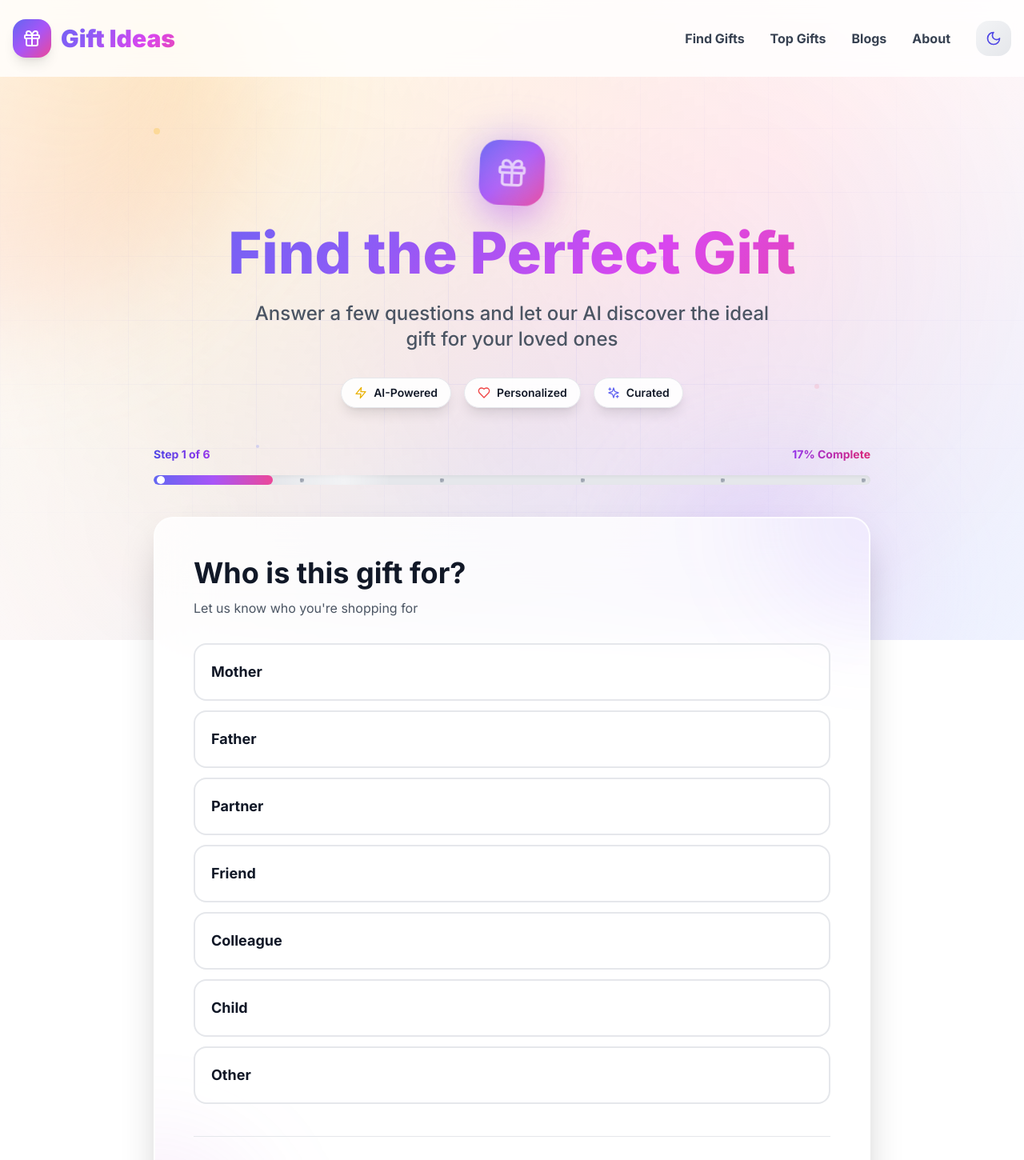
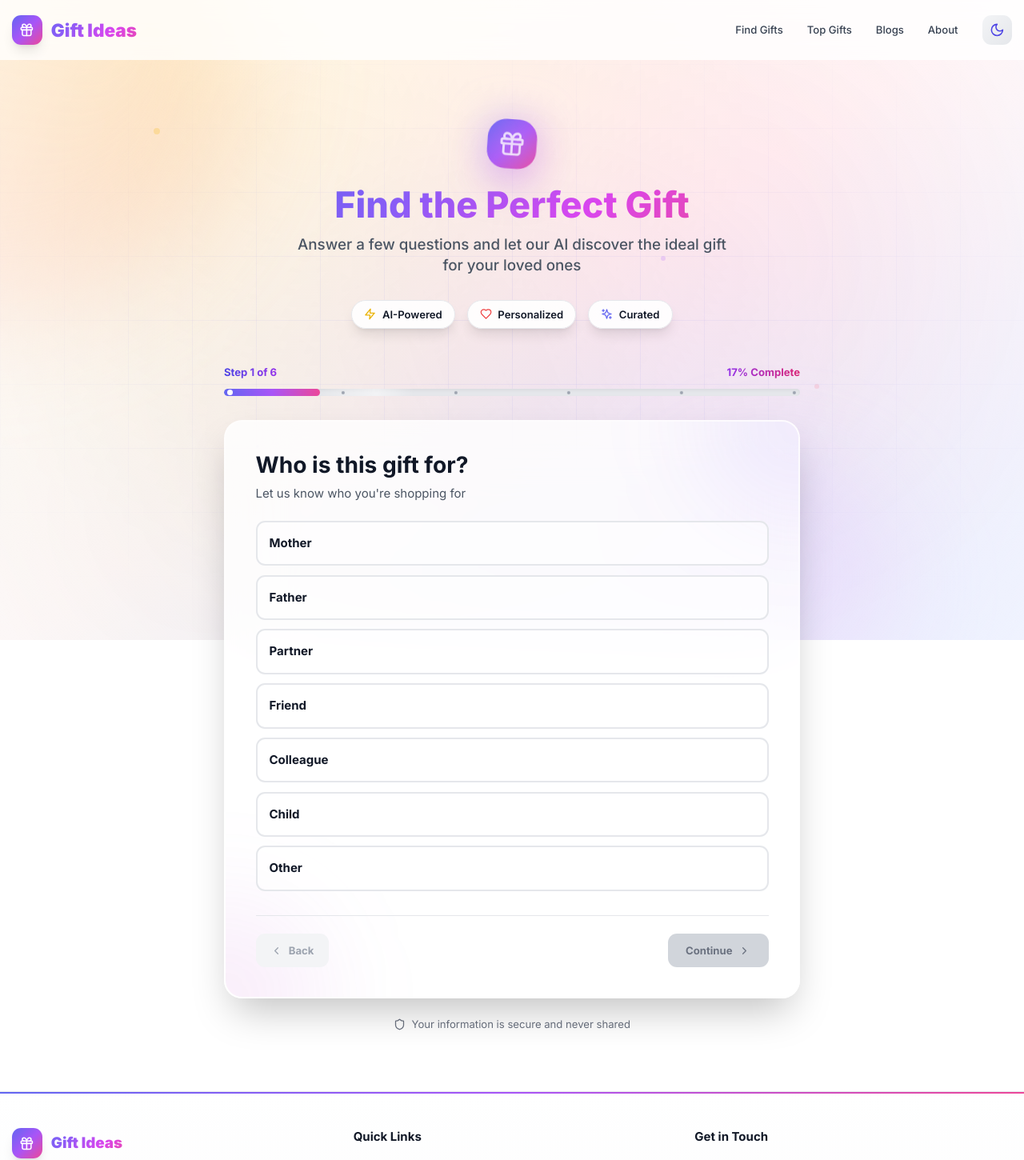
Before and after one commit to SosoPkhakadze/gift-ideas, a Next.js app: page / in a window 1280 px wide. Shown: the top 1450 px of the page at 80% size. Built offline with nearby package versions, Linux system fonts and the light colour scheme.

Commit message:
Adjusted sizes

```diff
--- a/src/components/Header.tsx
+++ b/src/components/Header.tsx
@@ -49,8 +49,8 @@ const Header = () => {
   return (
     <header className={`sticky top-0 z-50 transition-all duration-300 ${
       scrolled
-        ? 'py-3 md:py-4 bg-white/95 dark:bg-gray-900/95 backdrop-blur-xl shadow-lg shadow-gray-200/50 dark:shadow-gray-900/50'
-        : 'py-5 md:py-6 bg-white/80 dark:bg-gray-900/80 backdrop-blur-md'
+        ? 'py-3 bg-white/95 dark:bg-gray-900/95 backdrop-blur-xl shadow-lg shadow-gray-200/50 dark:shadow-gray-900/50'
+        : 'py-4 md:py-5 bg-white/80 dark:bg-gray-900/80 backdrop-blur-md'
     }`}>
       <div className="container mx-auto px-4">
         <div className="flex justify-between items-center">
@@ -61,12 +61,12 @@ const Header = () => {
               whileTap={{ scale: 0.95 }}
               className="relative"
             >
-              <div className="w-10 h-10 md:w-12 md:h-12 bg-gradient-to-br from-indigo-500 via-purple-500 to-pink-500 rounded-2xl flex items-center justify-center shadow-lg group-hover:shadow-2xl group-hover:shadow-purple-500/50 transition-all duration-300">
-                <Gift className="w-5 h-5 md:w-6 md:h-6 text-white" />
+              <div className="w-9 h-9 md:w-10 md:h-10 bg-gradient-to-br from-indigo-500 via-purple-500 to-pink-500 rounded-xl flex items-center justify-center shadow-lg group-hover:shadow-2xl group-hover:shadow-purple-500/50 transition-all duration-300">
+                <Gift className="w-4 h-4 md:w-5 md:h-5 text-white" />
               </div>
-              <div className="absolute inset-0 bg-gradient-to-br from-indigo-400 via-purple-400 to-pink-400 rounded-2xl blur-xl opacity-0 group-hover:opacity-50 transition-opacity duration-300"></div>
+              <div className="absolute inset-0 bg-gradient-to-br from-indigo-400 via-purple-400 to-pink-400 rounded-xl blur-xl opacity-0 group-hover:opacity-50 transition-opacity duration-300"></div>
             </motion.div>
-            <span className="text-2xl md:text-3xl font-black gradient-text">
+            <span className="text-xl md:text-2xl font-black gradient-text">
               Gift Ideas
             </span>
           </Link>
@@ -77,7 +77,7 @@ const Header = () => {
               <Link
                 key={link.href}
                 href={link.href}
-                className="relative text-gray-700 dark:text-gray-300 hover:text-transparent font-bold transition-all duration-300 group"
+                className="relative text-gray-700 dark:text-gray-300 hover:text-transparent font-medium transition-all duration-300 group text-sm"
               >
                 <span className="relative z-10 group-hover:bg-gradient-to-r group-hover:from-indigo-600 group-hover:to-purple-600 group-hover:bg-clip-text group-hover:text-transparent">
                   {link.label}
@@ -91,7 +91,7 @@ const Header = () => {
               whileHover={{ scale: 1.1 }}
               whileTap={{ scale: 0.9 }}
               onClick={toggleDarkMode}
-              className="p-3 rounded-2xl bg-gradient-to-br from-gray-100 to-gray-200 dark:from-gray-800 dark:to-gray-700 hover:shadow-lg transition-all duration-300 relative overflow-hidden group"
+              className="p-2.5 rounded-xl bg-gradient-to-br from-gray-100 to-gray-200 dark:from-gray-800 dark:to-gray-700 hover:shadow-lg transition-all duration-300 relative overflow-hidden group"
               aria-label="Toggle dark mode"
             >
               <AnimatePresence mode="wait">
@@ -174,7 +174,7 @@ const Header = () => {
                     <Link
                       href={link.href}
                       onClick={() => setMobileMenuOpen(false)}
-                      className="block px-6 py-4 rounded-2xl font-bold text-gray-700 dark:text-gray-300 hover:bg-gradient-to-r hover:from-indigo-50 hover:to-purple-50 dark:hover:from-indigo-950/30 dark:hover:to-purple-950/30 hover:text-indigo-600 dark:hover:text-purple-400 transition-all duration-200"
+                      className="block px-6 py-3 rounded-2xl font-bold text-gray-700 dark:text-gray-300 hover:bg-gradient-to-r hover:from-indigo-50 hover:to-purple-50 dark:hover:from-indigo-950/30 dark:hover:to-purple-950/30 hover:text-indigo-600 dark:hover:text-purple-400 transition-all duration-200"
                     >
                       {link.label}
                     </Link>
--- a/src/pages/index.tsx
+++ b/src/pages/index.tsx
@@ -138,7 +138,7 @@ export default function Home() {
       </Head>
 
       <div className="min-h-[calc(100vh-180px)] flex items-center justify-center py-12 px-4">
-        <div className="w-full max-w-4xl">
+        <div className="w-full max-w-3xl">
           {/* Hero Section - Only on first step */}
           {currentStep === 0 && (
             <motion.div
@@ -158,17 +158,17 @@ export default function Home() {
                 }}
                 className="inline-block mb-6"
               >
-                <div className="w-20 h-20 bg-gradient-to-br from-indigo-500 via-purple-500 to-pink-500 rounded-3xl flex items-center justify-center shadow-2xl shadow-purple-500/50 relative">
-                  <Gift className="w-10 h-10 text-white" />
+                <div className="w-16 h-16 bg-gradient-to-br from-indigo-500 via-purple-500 to-pink-500 rounded-3xl flex items-center justify-center shadow-2xl shadow-purple-500/50 relative">
+                  <Gift className="w-9 h-9 text-white" />
                   <div className="absolute inset-0 rounded-3xl bg-gradient-to-br from-indigo-400 via-purple-400 to-pink-400 blur-xl opacity-50 animate-pulse"></div>
                 </div>
               </motion.div>
 
-              <h1 className="text-5xl md:text-7xl font-black mb-6 leading-tight">
+              <h1 className="text-4xl md:text-5xl font-black mb-4 leading-tight">
                 <span className="gradient-text">Find the Perfect Gift</span>
               </h1>
 
-              <p className="text-xl md:text-2xl text-gray-600 dark:text-gray-400 max-w-2xl mx-auto mb-8 font-medium">
+              <p className="text-lg md:text-xl text-gray-600 dark:text-gray-400 max-w-xl mx-auto mb-8 font-medium">
                 Answer a few questions and let our AI discover the ideal gift for your loved ones
               </p>
 
@@ -190,8 +190,8 @@ export default function Home() {
           )}
 
           {/* Progress Indicator */}
-          <div className="mb-10">
-            <div className="flex justify-between items-center mb-4">
+          <div className="mb-8">
+            <div className="flex justify-between items-center mb-3">
               <motion.span
                 key={currentStep}
                 initial={{ opacity: 0, x: -10 }}
@@ -211,7 +211,7 @@ export default function Home() {
             </div>
 
             {/* Enhanced progress bar */}
-            <div className="relative h-3 bg-gray-200 dark:bg-gray-800 rounded-full overflow-hidden shadow-inner">
+            <div className="relative h-2.5 bg-gray-200 dark:bg-gray-800 rounded-full overflow-hidden shadow-inner">
               <motion.div
                 className="absolute inset-0 bg-gradient-to-r from-indigo-500 via-purple-500 to-pink-500 rounded-full shadow-lg"
                 initial={{ width: 0 }}
@@ -228,7 +228,7 @@ export default function Home() {
                     key={idx}
                     initial={{ scale: 0 }}
                     animate={{ scale: idx <= currentStep ? 1 : 0.5 }}
-                    className={`w-2.5 h-2.5 rounded-full transition-all duration-300 ${
+                    className={`w-2 h-2 rounded-full transition-all duration-300 ${
                       idx <= currentStep
                         ? 'bg-white shadow-lg shadow-white/50'
                         : 'bg-gray-400 dark:bg-gray-600'
@@ -241,7 +241,7 @@ export default function Home() {
 
           {/* Question Card */}
           <motion.div
-            className="glass-card rounded-3xl p-8 md:p-12 shadow-2xl border-2 border-white/30 dark:border-gray-700/30 relative overflow-hidden"
+            className="glass-card rounded-3xl p-6 md:p-10 shadow-2xl border-2 border-white/30 dark:border-gray-700/30 relative overflow-hidden"
             initial={{ opacity: 0, y: 20 }}
             animate={{ opacity: 1, y: 0 }}
           >
@@ -259,8 +259,8 @@ export default function Home() {
                 className="relative z-10"
               >
                 {/* Question header */}
-                <div className="mb-8">
-                  <h2 className="text-3xl md:text-4xl font-bold text-gray-900 dark:text-white mb-3 leading-tight">
+                <div className="mb-6">
+                  <h2 className="text-2xl md:text-3xl font-bold text-gray-900 dark:text-white mb-2 leading-tight">
                     {currentQuestion.question}
                   </h2>
                   <p className="text-base text-gray-600 dark:text-gray-400">
@@ -276,7 +276,7 @@ export default function Home() {
                         key={option}
                         whileHover={{ scale: 1.01 }}
                         whileTap={{ scale: 0.99 }}
-                        className={`block p-5 rounded-2xl border-2 cursor-pointer transition-all duration-200 relative overflow-hidden ${
+                        className={`block p-4 rounded-xl border-2 cursor-pointer transition-all duration-200 relative overflow-hidden ${
                           formData[currentQuestion.id as keyof FormData] === option
                             ? 'border-indigo-500 bg-gradient-to-r from-indigo-50 to-purple-50 dark:from-indigo-950/40 dark:to-purple-950/40 shadow-lg shadow-indigo-500/20'
                             : 'border-gray-200 dark:border-gray-700 hover:border-indigo-300 dark:hover:border-indigo-600 hover:shadow-md bg-white/50 dark:bg-gray-800/50'
@@ -298,14 +298,14 @@ export default function Home() {
                           className="sr-only"
                         />
                         <div className="flex items-center justify-between">
-                          <span className="font-bold text-gray-900 dark:text-white text-lg">{option}</span>
+                          <span className="font-bold text-gray-900 dark:text-white text-base">{option}</span>
                           {formData[currentQuestion.id as keyof FormData] === option && (
                             <motion.div
                               initial={{ scale: 0 }}
                               animate={{ scale: 1 }}
-                              className="w-6 h-6 bg-gradient-to-br from-indigo-500 to-purple-500 rounded-full flex items-center justify-center"
+                              className="w-5 h-5 bg-gradient-to-br from-indigo-500 to-purple-500 rounded-full flex items-center justify-center"
                             >
-                              <Check className="w-4 h-4 text-white" />
+                              <Check className="w-3 h-3 text-white" />
                             </motion.div>
                           )}
                         </div>
@@ -329,37 +329,37 @@ export default function Home() {
 
                 {/* Price Range */}
                 {currentQuestion.type === 'price-range' && (
-                  <div className="space-y-6">
-                    <div className="grid grid-cols-2 gap-6">
+                  <div className="space-y-4">
+                    <div className="grid grid-cols-2 gap-4">
                       <div>
-                        <label className="block text-sm font-bold text-gray-700 dark:text-gray-300 mb-3">
+                        <label className="block text-sm font-bold text-gray-700 dark:text-gray-300 mb-2">
                           Minimum Price ($)
                         </label>
                         <div className="relative">
-                          <span className="absolute left-5 top-1/2 -translate-y-1/2 text-gray-500 text-lg font-bold">$</span>
+                          <span className="absolute left-4 top-1/2 -translate-y-1/2 text-gray-500 text-lg font-bold">$</span>
                           <input
                             type="number"
                             min="0"
                             placeholder="0"
                             value={formData.priceFrom || ''}
                             onChange={(e) => setFormData({ ...formData, priceFrom: e.target.value })}
-                            className="input-field pl-10 text-lg font-semibold"
+                            className="input-field pl-8 text-base font-semibold"
                           />
                         </div>
                       </div>
                       <div>
-                        <label className="block text-sm font-bold text-gray-700 dark:text-gray-300 mb-3">
+                        <label className="block text-sm font-bold text-gray-700 dark:text-gray-300 mb-2">
                           Maximum Price ($)
                         </label>
                         <div className="relative">
-                          <span className="absolute left-5 top-1/2 -translate-y-1/2 text-gray-500 text-lg font-bold">$</span>
+                          <span className="absolute left-4 top-1/2 -translate-y-1/2 text-gray-500 text-lg font-bold">$</span>
                           <input
                             type="number"
                             min="0"
                             placeholder="100"
                             value={formData.priceTo || ''}
                             onChange={(e) => setFormData({ ...formData, priceTo: e.target.value })}
-                            className="input-field pl-10 text-lg font-semibold"
+                            className="input-field pl-8 text-base font-semibold"
                           />
                         </div>
                       </div>
@@ -384,7 +384,7 @@ export default function Home() {
                         key={option}
                         whileHover={{ scale: 1.01 }}
                         whileTap={{ scale: 0.99 }}
-                        className={`block p-5 rounded-2xl border-2 cursor-pointer transition-all duration-200 relative overflow-hidden ${
+                        className={`block p-4 rounded-xl border-2 cursor-pointer transition-all duration-200 relative overflow-hidden ${
                           formData[currentQuestion.id as keyof FormData] === option
                             ? 'border-indigo-500 bg-gradient-to-r from-indigo-50 to-purple-50 dark:from-indigo-950/40 dark:to-purple-950/40 shadow-lg shadow-indigo-500/20'
                             : 'border-gray-200 dark:border-gray-700 hover:border-indigo-300 dark:hover:border-indigo-600 hover:shadow-md bg-white/50 dark:bg-gray-800/50'
@@ -399,14 +399,14 @@ export default function Home() {
                           className="sr-only"
                         />
                         <div className="flex items-center justify-between">
-                          <span className="font-bold text-gray-900 dark:text-white text-lg">{option}</span>
+                          <span className="font-bold text-gray-900 dark:text-white text-base">{option}</span>
                           {formData[currentQuestion.id as keyof FormData] === option && (
                             <motion.div
                               initial={{ scale: 0 }}
                               animate={{ scale: 1 }}
-                              className="w-6 h-6 bg-gradient-to-br from-indigo-500 to-purple-500 rounded-full flex items-center justify-center"
+                              className="w-5 h-5 bg-gradient-to-br from-indigo-500 to-purple-500 rounded-full flex items-center justify-center"
                             >
-                              <Check className="w-4 h-4 text-white" />
+                              <Check className="w-3 h-3 text-white" />
                             </motion.div>
                           )}
                         </div>
@@ -422,7 +422,7 @@ export default function Home() {
                     placeholder={currentQuestion.placeholder}
                     value={formData[currentQuestion.id as keyof FormData] || ''}
                     onChange={(e) => setFormData({ ...formData, [currentQuestion.id]: e.target.value })}
-                    className="input-field text-lg"
+                    className="input-field text-base"
                     autoFocus
                   />
                 )}
@@ -433,8 +433,8 @@ export default function Home() {
                     placeholder={currentQuestion.placeholder}
                     value={formData[currentQuestion.id as keyof FormData] || ''}
                     onChange={(e) => setFormData({ ...formData, [currentQuestion.id]: e.target.value })}
-                    rows={6}
-                    className="input-field resize-none text-lg"
+                    rows={5}
+                    className="input-field resize-none text-base"
                     autoFocus
                   />
                 )}
@@ -442,19 +442,19 @@ export default function Home() {
             </AnimatePresence>
 
             {/* Navigation Buttons */}
-            <div className="flex justify-between mt-10 pt-8 border-t border-gray-200 dark:border-gray-700 relative z-10">
+            <div className="flex justify-between mt-8 pt-6 border-t border-gray-200 dark:border-gray-700 relative z-10">
               <motion.button
                 whileHover={{ scale: currentStep === 0 ? 1 : 1.05 }}
                 whileTap={{ scale: currentStep === 0 ? 1 : 0.95 }}
                 onClick={handleBack}
                 disabled={currentStep === 0}
-                className={`flex items-center gap-2 px-6 py-4 rounded-xl font-bold transition-all duration-200 ${
+                className={`flex items-center gap-2 px-5 py-3 rounded-xl font-bold transition-all duration-200 text-sm ${
                   currentStep === 0
                     ? 'text-gray-400 cursor-not-allowed bg-gray-100 dark:bg-gray-800'
-                    : 'text-gray-700 dark:text-gray-300 hover:bg-gray-100 dark:hover:bg-gray-800 border-2 border-gray-200 dark:border-gray-700 hover:border-gray-300 dark:hover:border-gray-600 shadow-md hover:shadow-lg'
+                    : 'text-gray-700 dark:text-gray-300 hover:bg-gray-100 dark:hover:bg-gray-800 border-2 border-gray-200 dark:border-gray-700 hover:border-gray-300 dark:hover:border-gray-600 shadow-sm hover:shadow-md'
                 }`}
               >
-                <ChevronLeft className="w-5 h-5" />
+                <ChevronLeft className="w-4 h-4" />
                 Back
               </motion.button>
 
@@ -463,7 +463,7 @@ export default function Home() {
                 whileTap={{ scale: !isStepValid() || isSubmitting ? 1 : 0.95 }}
                 onClick={handleNext}
                 disabled={!isStepValid() || isSubmitting}
-                className={`flex items-center gap-3 px-8 py-4 rounded-2xl font-bold transition-all duration-300 relative overflow-hidden ${
+                className={`flex items-center gap-2 px-6 py-3 rounded-xl font-bold transition-all duration-300 relative overflow-hidden text-sm ${
                   !isStepValid() || isSubmitting
                     ? 'bg-gray-300 dark:bg-gray-700 text-gray-500 cursor-not-allowed'
                     : 'btn-primary'
@@ -475,20 +475,20 @@ export default function Home() {
                       animate={{ rotate: 360 }}
                       transition={{ duration: 1, repeat: Infinity, ease: "linear" }}
                     >
-                      <Sparkles className="w-5 h-5" />
+                      <Sparkles className="w-4 h-4" />
                     </motion.div>
-                    Finding Perfect Gifts...
+                    Finding Gifts...
                   </>
                 ) : currentStep === questions.length - 1 ? (
                   <>
-                    <Sparkles className="w-5 h-5" />
+                    <Sparkles className="w-4 h-4" />
                     Find Perfect Gifts
-                    <Check className="w-5 h-5" />
+                    <Check className="w-4 h-4" />
                   </>
                 ) : (
                   <>
                     Continue
-                    <ChevronRight className="w-5 h-5" />
+                    <ChevronRight className="w-4 h-4" />
                   </>
                 )}
               </motion.button>
@@ -500,7 +500,7 @@ export default function Home() {
             initial={{ opacity: 0 }}
             animate={{ opacity: 1 }}
             transition={{ delay: 0.5 }}
-            className="mt-8 text-center text-sm text-gray-500 dark:text-gray-400"
+            className="mt-6 text-center text-sm text-gray-500 dark:text-gray-400"
           >
             <p className="flex items-center justify-center gap-2">
               <Shield className="w-4 h-4" />
--- a/src/styles/globals.css
+++ b/src/styles/globals.css
@@ -13,6 +13,9 @@
 
   html {
     scroll-behavior: smooth;
+    /* By default, the browser font-size is 16px.
+       Setting it to 15px makes all rem units slightly smaller. */
+    font-size: 15px;
   }
 
   ::-webkit-scrollbar {
@@ -67,7 +70,7 @@
 
   /* Enhanced primary button */
   .btn-primary {
-    @apply px-8 py-4 bg-gradient-to-r from-indigo-600 via-purple-600 to-pink-600 text-white font-bold rounded-2xl shadow-lg hover:shadow-2xl hover:shadow-purple-500/50 hover:scale-[1.02] active:scale-[0.98] transition-all duration-300 relative overflow-hidden;
+    @apply px-6 py-3 bg-gradient-to-r from-indigo-600 via-purple-600 to-pink-600 text-white font-bold rounded-xl shadow-lg hover:shadow-2xl hover:shadow-purple-500/50 hover:scale-[1.02] active:scale-[0.98] transition-all duration-300 relative overflow-hidden;
     background-size: 200% auto;
   }
 
@@ -95,7 +98,7 @@
 
   /* Secondary button */
   .btn-secondary {
-    @apply px-6 py-3 bg-white/90 dark:bg-gray-800/90 backdrop-blur-xl text-gray-900 dark:text-gray-100 font-semibold rounded-xl border-2 border-gray-200 dark:border-gray-700 hover:border-indigo-400 dark:hover:border-indigo-500 shadow-md hover:shadow-lg hover:scale-[1.02] transition-all duration-200;
+    @apply px-5 py-2.5 bg-white/90 dark:bg-gray-800/90 backdrop-blur-xl text-gray-900 dark:text-gray-100 font-semibold rounded-xl border-2 border-gray-200 dark:border-gray-700 hover:border-indigo-400 dark:hover:border-indigo-500 shadow-md hover:shadow-lg hover:scale-[1.02] transition-all duration-200;
   }
 
   /* Card hover effects */
@@ -105,7 +108,7 @@
 
   /* Enhanced input fields */
   .input-field {
-    @apply w-full px-5 py-4 rounded-2xl border-2 border-gray-200 dark:border-gray-700 bg-white/90 dark:bg-gray-800/90 backdrop-blur-xl focus:ring-2 focus:ring-indigo-500 focus:border-indigo-500 dark:focus:ring-purple-500 dark:focus:border-purple-500 outline-none transition-all duration-300 shadow-sm hover:shadow-md;
+    @apply w-full px-4 py-3 rounded-xl border-2 border-gray-200 dark:border-gray-700 bg-white/90 dark:bg-gray-800/90 backdrop-blur-xl focus:ring-2 focus:ring-indigo-500 focus:border-indigo-500 dark:focus:ring-purple-500 dark:focus:border-purple-500 outline-none transition-all duration-300 shadow-sm hover:shadow-md;
   }
 
   /* Floating label effect */
```
